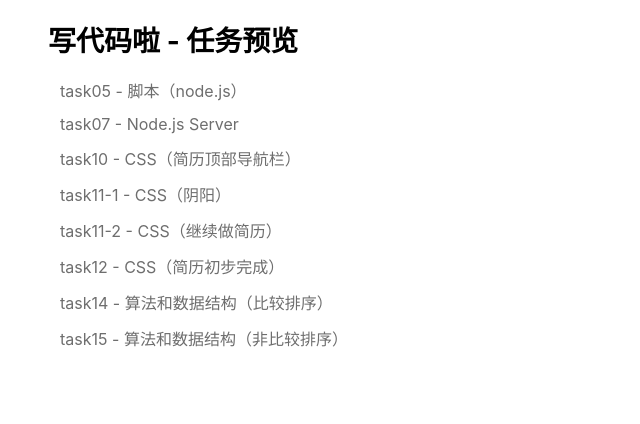
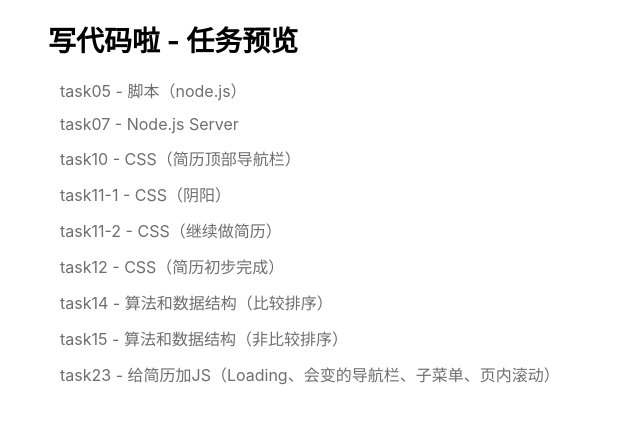
Before and after one commit to cicec/xdml-task, a plain HTML site: page index.html in a window 1280 px wide. Shown: the whole page, without its empty margins (0-640 px from the left). Drawn offline with Linux system fonts and the light colour scheme.

Commit message:
add task23

```diff
--- a/index.html
+++ b/index.html
@@ -20,6 +20,7 @@
         <li><a href="primary/task12">task12 - CSS（简历初步完成）</a></li>
         <li><a href="primary/task14&15/comparison-sort.js">task14 - 算法和数据结构（比较排序）</a></li>
         <li><a href="primary/task14&15/noncomparison-sort.js">task15 - 算法和数据结构（非比较排序）</a></li>
+        <li><a href="intermediate/task23">task23 - 给简历加JS（Loading、会变的导航栏、子菜单、页内滚动）</a></li>
     </ul>
 </body>
 
```
